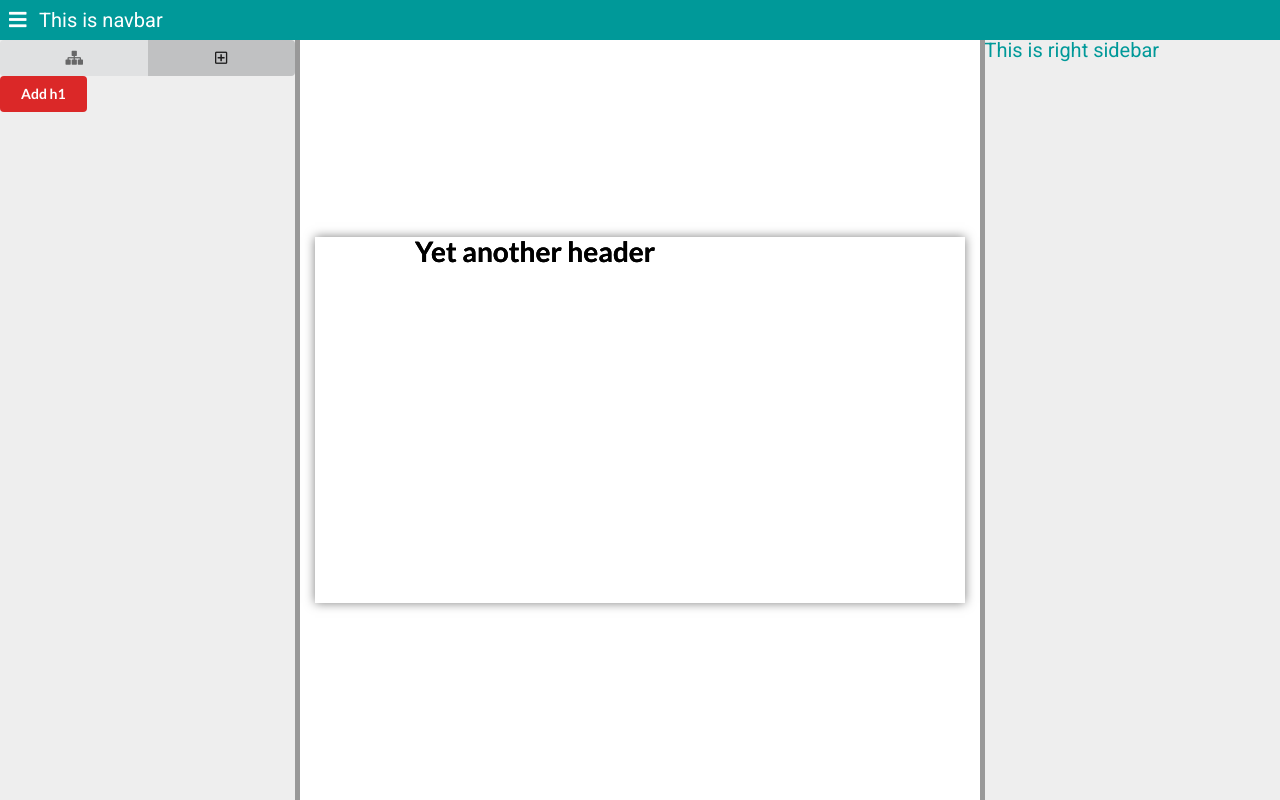
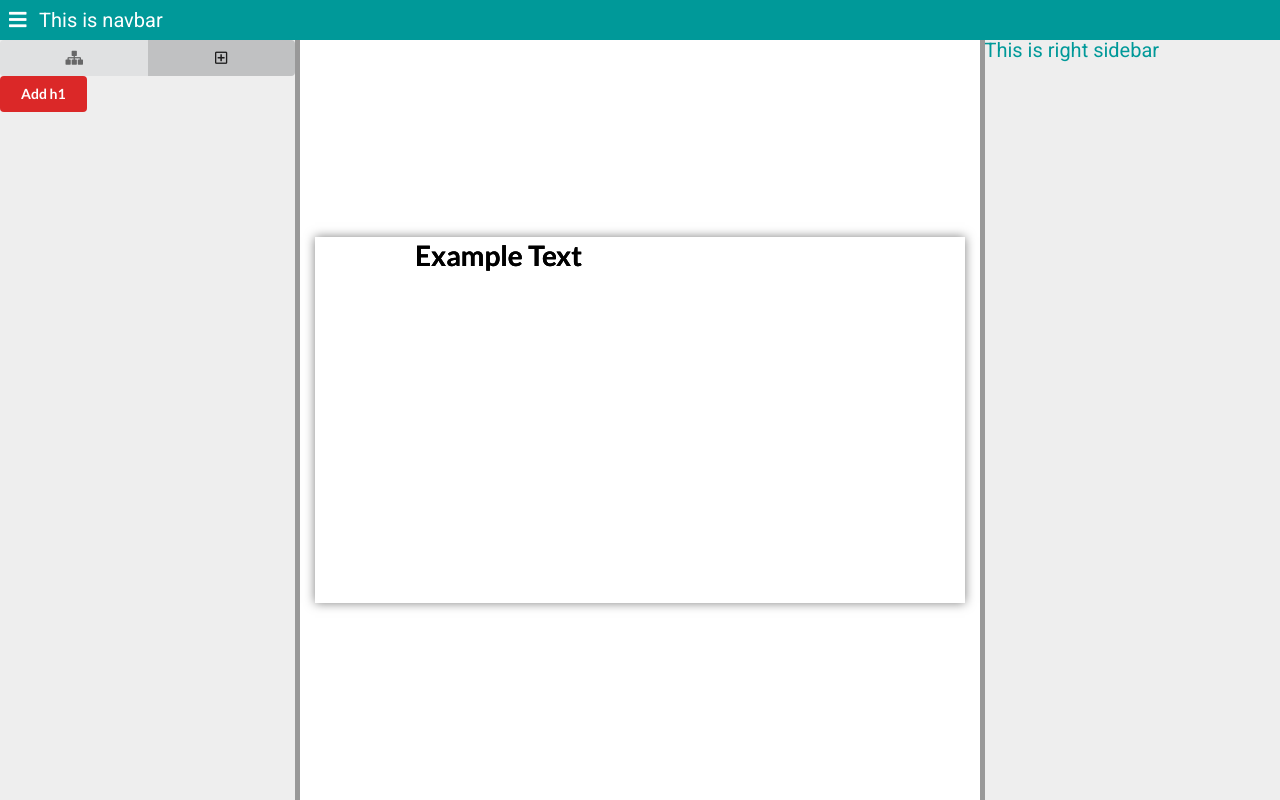
Before and after one commit to Gyakobo/SlideLabs, a Vue app in the folder 0_frontend/: page / in a window 1280 px wide. Built offline with nearby package versions, Linux system fonts and the light colour scheme.

Commit message:
Changes to be committed: 	modified:   src/components/sl_components/sl_header.vue

```diff
--- a/0_frontend/src/components/sl_components/sl_header.vue
+++ b/0_frontend/src/components/sl_components/sl_header.vue
@@ -1,6 +1,6 @@
 <template>
   <div :id="id" class="sl header" style="left:100px">
-    <h1 class="ui header">{{ text }}</h1>
+    <h1 @dblclick="EditText($event);" @keydown.enter.prevent @keyup.escape="QuitEditText($event);" @keyup.enter="QuitEditText($event);" spellcheck=false ref="TextElement" style="margin:0; padding:0;" class="ui header TextElement" :class="{ 'normal_tag_name' : editTextFlag }">Example Text</h1>
   </div>
 </template>
 
@@ -8,7 +8,8 @@
 export default {
   data (){
     return {
-      text:'Yet another header'
+	text:		'Yet another header',
+	editTextFlag:	false,
     }
   },
   props:{
@@ -16,8 +17,28 @@ export default {
       type:String,
       required:true,
     }
-  }
+  },
+	methods: {
+		EditText(event) {
+			const targetID = event.currentTarget;
+
+			targetID.contentEditable = true;
+			this.editTextFlag = true;
+
+			//targetID.innerHTML = "Works";
+		},
+		QuitEditText(event) {
+			const targetID = event.currentTarget;
+
+			targetID.contentEditable = false;
+			this.editTextFlag = false;
+
+			//targetID.innerHTML = "Works";
+		},
+	},
 }
+
+
 </script>
 
 <!-- Add "scoped" attribute to limit CSS to this component only -->
@@ -29,4 +50,11 @@ export default {
   position: absolute;
 }
 
+.normal_tag_name {
+	cursor:		text;
+	border:		2px solid lightblue;
+
+	background:	#ffeb6b;
+}
+
 </style>
```
